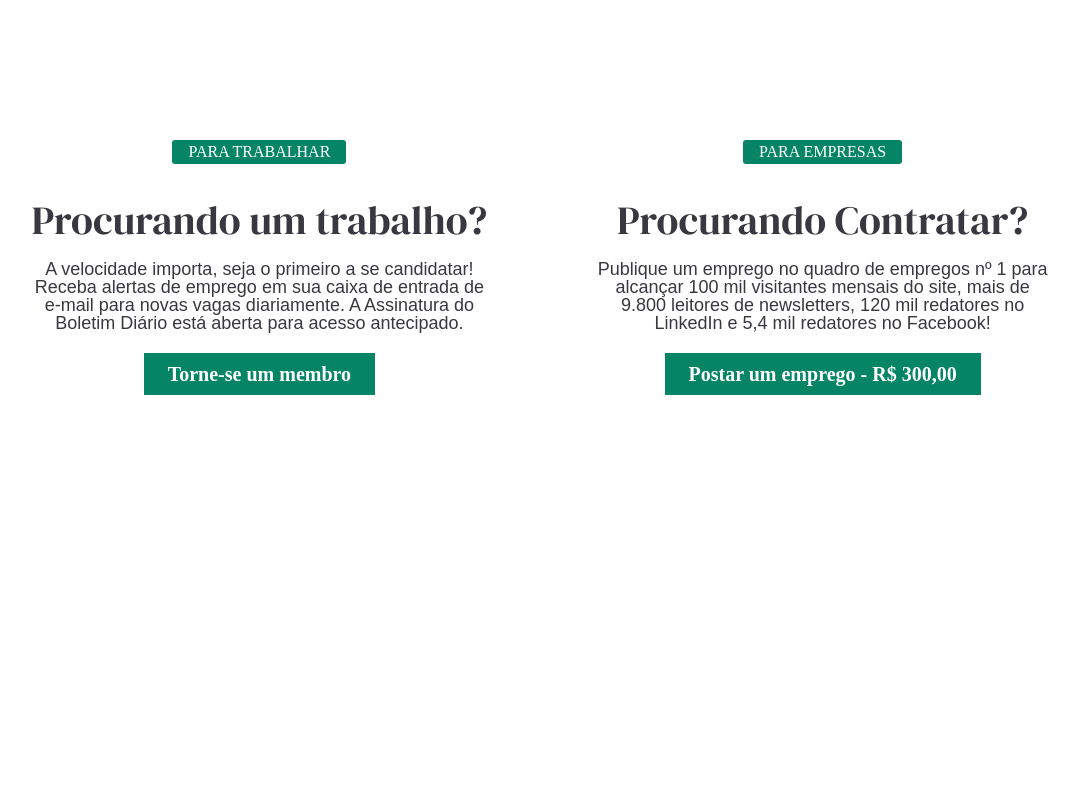
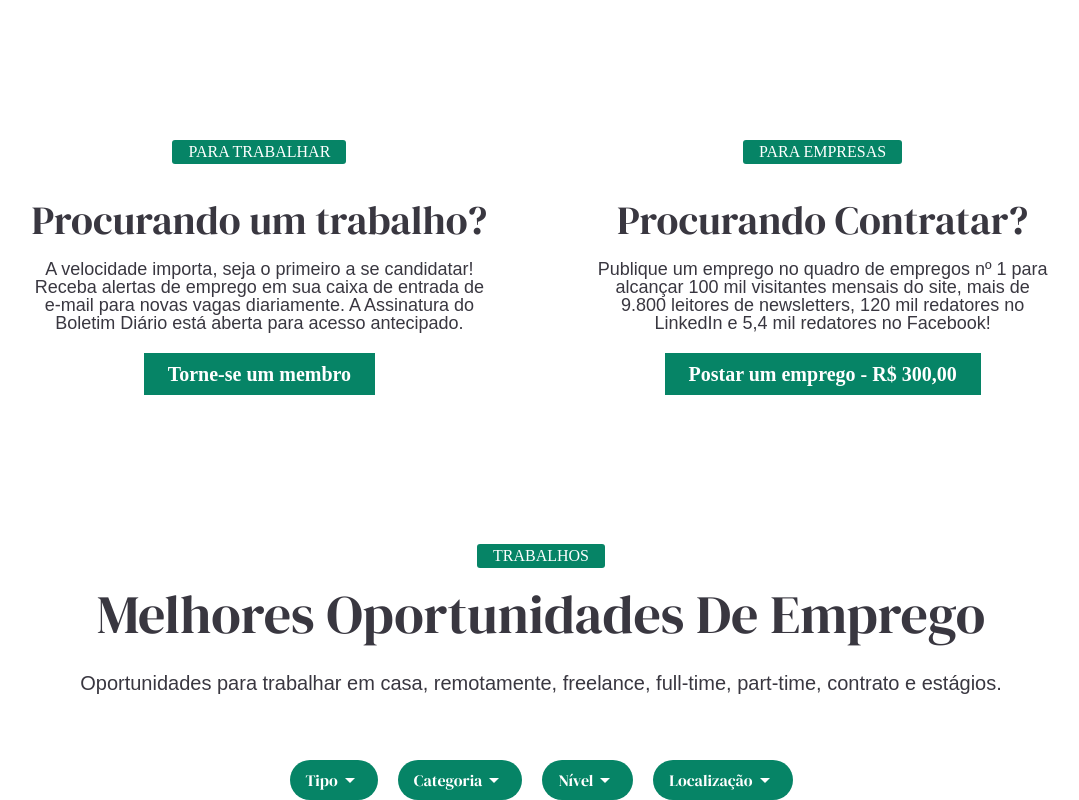
Before and after one commit to Rafaelnoll/Jobs-react, a Next.js app: page / in a window 1280 px wide. Shown: the part 660-1460 px from the top of the page, without its empty margins (99-1178 px from the left). Before the commit the page ends 1124 px from the top, so only its background shows below. Built offline with nearby package versions, Linux system fonts and the light colour scheme.

Commit message:
adding the header and filters of jobs list

```diff
--- a/pages/_app.js
+++ b/pages/_app.js
@@ -3,6 +3,8 @@ import "../styles/Navbar.css";
 import "../styles/Header.css";
 import "../styles/WideGrid.css";
 import "../styles/WideBlock.css";
+import "../styles/JobsList.css";
+import "../styles/DropDown.css";
 
 function MyApp({ Component, pageProps }) {
   return <Component {...pageProps} />
--- a/pages/index.js
+++ b/pages/index.js
@@ -1,6 +1,7 @@
 import Navbar from "../src/components/Navbar";
 import Header from "../src/components/Header";
 import WideGrid from "../src/components/WideGrid";
+import JobsList from "../src/components/JobsList";
 
 export default function Home() {
   return (
@@ -8,6 +9,7 @@ export default function Home() {
       <Navbar />
       <Header />
       <WideGrid />
+      <JobsList />
     </>
   )
 }
--- /dev/null
+++ b/src/components/DropDown/DropDown.jsx
@@ -0,0 +1,39 @@
+import React, { useState } from "react";
+import Image from "next/image";
+import DownArrow from "../../../styles/img/drop-down-arrow.svg";
+
+export default function DropDown(props) {
+    const [isDown, setIsDown] = useState(false);
+
+    function dropDownContent() {
+        if (isDown) {
+            return (
+                <nav className="dropdown-list-content">
+                    <ul className="dropdown-list">
+                        {props.itemsList.map((item, index) => {
+                            return <li key={index} className="dropwdown-list-item">{item}</li>
+                        })}
+                    </ul>
+                </nav>
+            );
+        } else {
+            return <div className="dropdown-content"></div>
+        }
+    }
+
+    function changeDropDown() {
+        setIsDown(!isDown);
+    }
+
+    return (
+        <div className="dropDown" onClick={changeDropDown}>
+            <div className="dropdown-button">
+                <span>{props.name}</span>
+                <Image
+                    src={DownArrow}
+                />
+            </div>
+            {dropDownContent()}
+        </div>
+    );
+}
--- /dev/null
+++ b/src/components/DropDown/index.js
@@ -0,0 +1,2 @@
+import DropDown from "./DropDown";
+export default DropDown;
--- /dev/null
+++ b/src/components/JobsList/JobsList.jsx
@@ -0,0 +1,69 @@
+import React from "react";
+import DropDown from "../DropDown";
+
+//Fake database
+const filters = [
+    {
+        name: "Tipo",
+        itemsList: [
+            "Meio-Período",
+            "Contrato",
+            "Freelance",
+            "Tempo Integral"
+        ]
+    },
+    {
+        name:"Categoria",
+        itemsList:[
+            "Marketing",
+            "Técnico",
+            "Editor",
+            "UX",
+            "Medico",
+            "SEO",
+            "Educação",
+            "Outros"
+        ]
+    },
+    {
+        name:"Nível",
+        itemsList:[
+            "Qualquer",
+            "Iniciante",
+            "Intermedíario",
+            "Senior"
+        ]
+    },
+    {
+        name:"Localização",
+        itemsList:[
+            "Local",
+            "Remoto",
+            "Remoto (BR)",
+            "Remoto (USA)"
+        ]
+    }
+]
+
+export default function JobsList() {
+    return (
+        <section className="jobslist-container">
+            <div className="jobslist-header">
+                <div className="badge">Trabalhos</div>
+                <h3 className="jobslist-title">Melhores Oportunidades De Emprego</h3>
+                <h2 className="jobslist-subtitle">Oportunidades para trabalhar em casa, remotamente, freelance, full-time, part-time, contrato e estágios.</h2>
+            </div>
+            <div className="jobslist-filters-container">
+                <ul className="filters-list">
+                    {filters.map((filter, index) => {
+                        return (
+                            <li key={index} className="list-item">
+                                <DropDown name={filter.name} itemsList={filter.itemsList} />
+                            </li>
+                        );
+                    })}
+                </ul>
+            </div>
+        </section>
+    );
+}
--- /dev/null
+++ b/src/components/JobsList/index.js
@@ -0,0 +1,2 @@
+import JobsList from "./JobsList";
+export default JobsList;
--- /dev/null
+++ b/styles/DropDown.css
@@ -0,0 +1,51 @@
+
+.dropdown-button{
+    display: flex;
+    justify-content: center;
+    align-items: center;
+    color:#fff;
+    background-color: var(--secundary-color);
+    border-radius: 200px;
+    cursor:pointer;
+    transition: background-color .2s;
+    padding: .5rem 1rem;
+    margin: 0 10px;
+    font-family: 'DM Serif Display',sans-serif;
+}
+
+.dropdown-button:hover{
+    background-color: var(--secundary-hover-color);
+}
+
+.dropdown-list-content{
+    position: absolute;
+    z-index: 100;
+    min-width: 200px;
+    padding: 12px;
+    border: 1px solid #e9eef1;
+    border-radius: 5px;
+    background-color: #fff;
+    box-shadow: 0 4px 6px 0 rgba(0,0,0, 10%);
+    font-family: 'DM Serif Display',sans-serif;
+}
+
+.dropdown-list{
+    overflow-y: scroll;
+    max-height: 400px;
+    text-align: left;
+}
+
+.dropwdown-list-item{
+    display: block;
+    padding: 6px 12px;
+    border-radius: 3px;
+    transition: color .2s;
+    font-size: 16px;
+    line-height: 24px;
+    color: var(--text-color);
+    cursor:pointer;
+}
+
+.dropwdown-list-item:hover{
+    color:var(--primary-color);
+}
--- /dev/null
+++ b/styles/JobsList.css
@@ -0,0 +1,51 @@
+.jobslist-container{
+    text-align: center;
+    width:80%;
+    margin: 0 auto;
+}
+
+.jobslist-header{
+    color:var(--text-color);
+    margin-bottom: 2rem;
+}
+
+.jobslist-title{
+    margin-bottom: 24px;
+    font-family: 'DM Serif Display',sans-serif;
+    font-size:54px;
+    line-height:60px;
+    font-weight: 400;
+}
+
+.jobslist-subtitle{
+    padding-bottom: 30px;
+    font-size: 20px;
+    line-height: 30px;
+    font-weight: 400;
+    font-family: 'DM Sans', sans-serif;
+}
+
+.filters-list{
+    display: flex;
+    justify-content: center;
+    align-items: center;
+}
+
+@media screen and (max-width:660px) {
+    .filters-list{
+        display: block;
+    }
+
+    .filters-list .list-item{
+        margin-bottom: .25rem;
+    }
+}
+
+@media screen and (max-width:550px) {
+    .jobslist-title{
+        font-size: 2.25rem;
+    }
+    .jobslist-subtitle{
+        font-size: 1.25rem;
+    }
+}
--- a/styles/WideBlock.css
+++ b/styles/WideBlock.css
@@ -3,7 +3,7 @@
     text-align: center;
 }
 
-.wide-block .badge{
+.badge{
     display: inline-block;
     text-transform: uppercase;
     font-weight: 500;
--- a/styles/WideGrid.css
+++ b/styles/WideGrid.css
@@ -4,7 +4,7 @@
 
     width: 80%;
     margin: 0 auto;
-    margin-bottom: 5rem;
+    margin-bottom: 10rem;
 }
 
 @media screen and (max-width:950px) {
```
Also changed, not shown: styles/img/drop-down-arrow.svg (added).
